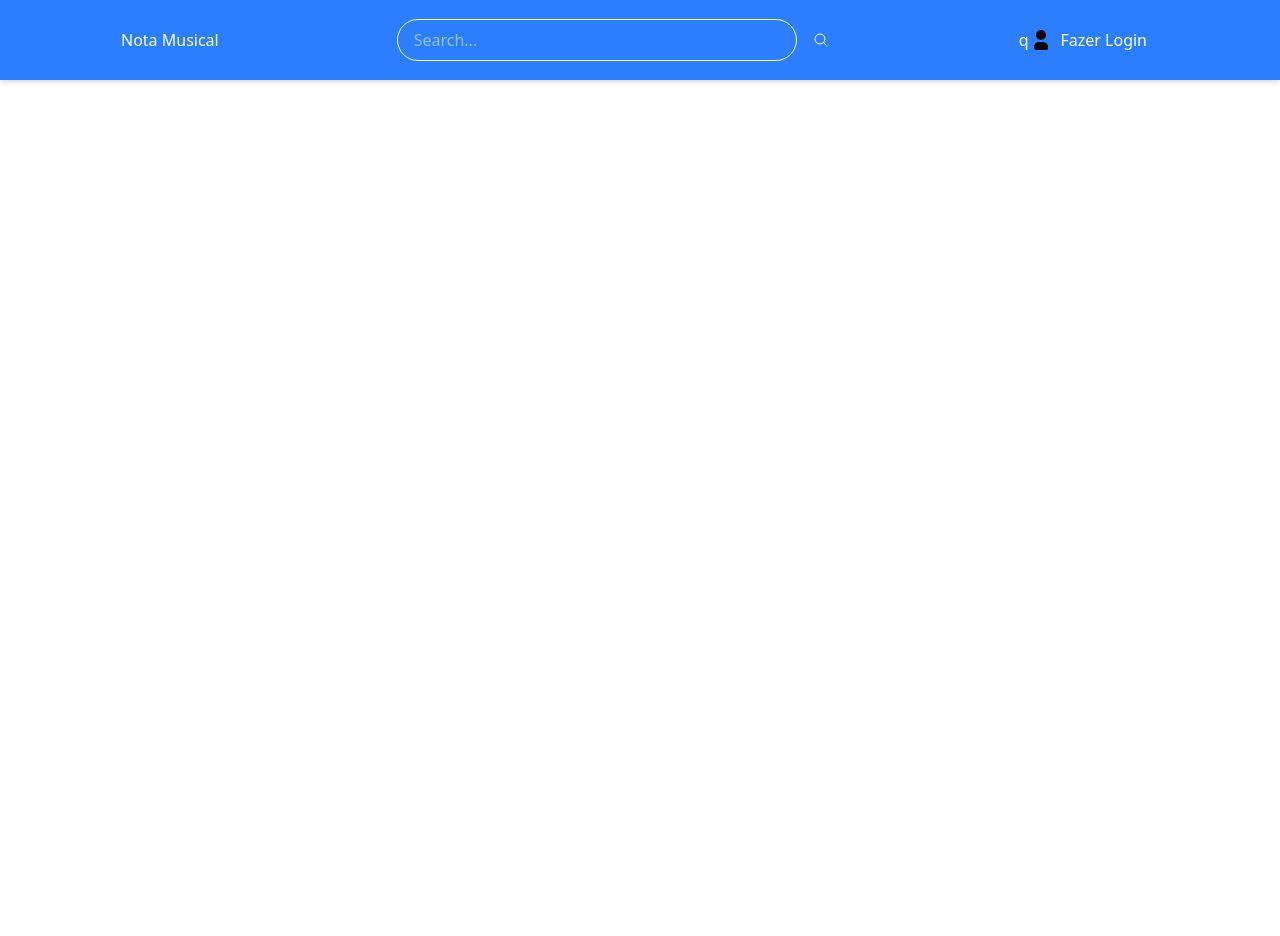
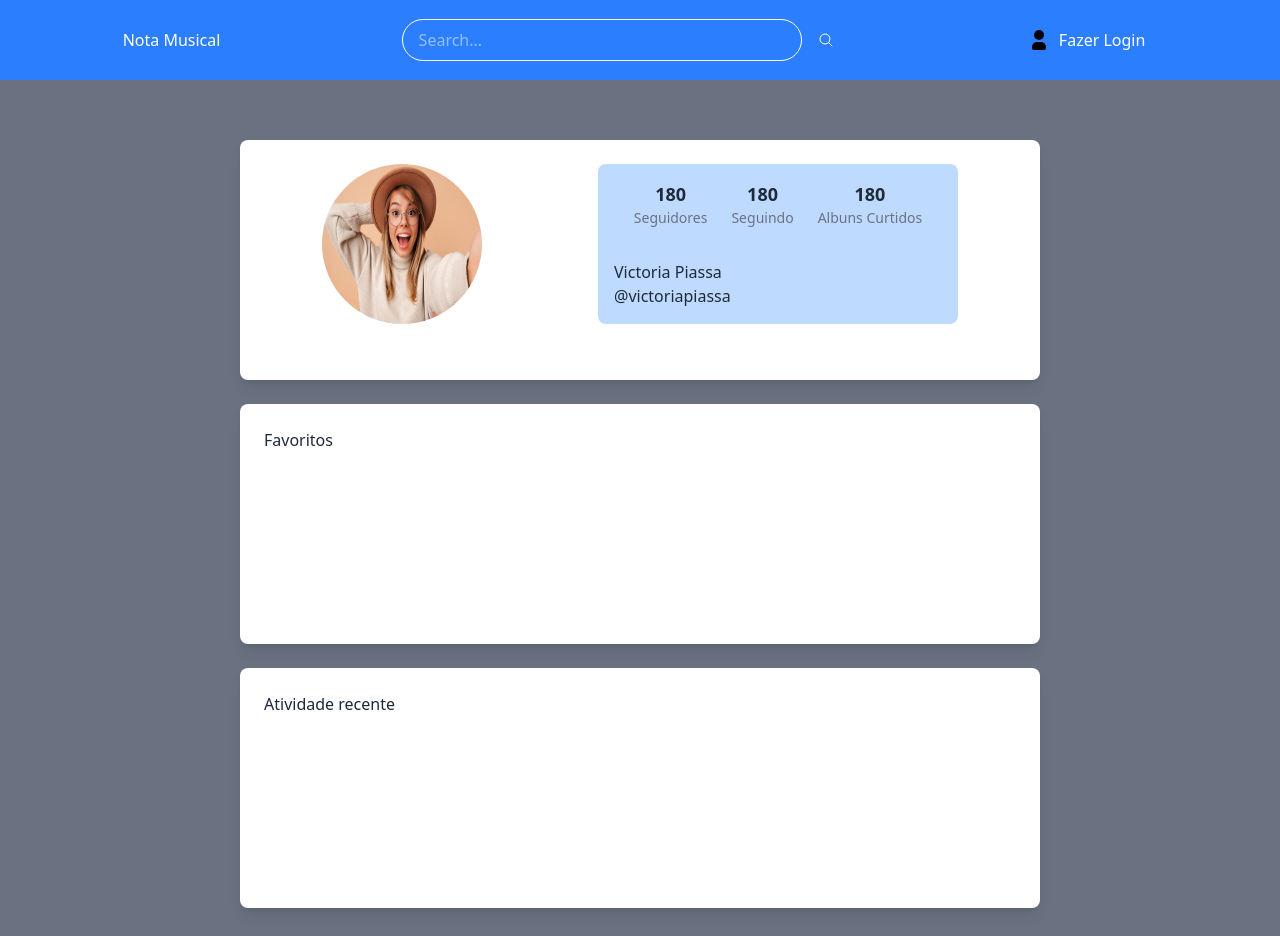
Before and after one commit to victoriapiassa/ClaqueteMovie, a Vue app: page /profile in a window 1280 px wide. Before the commit the page ends 800 px from the top, so only its background shows below. Built offline with nearby package versions, Linux system fonts and the light colour scheme; no server answers.

Commit message:
criação do profile

```diff
--- a/src/components/Appheader.vue
+++ b/src/components/Appheader.vue
@@ -13,10 +13,10 @@
             </div>
           <div v-if="user" class="flex items-center p-3">
                 <img src="@/assets/image/user-account.svg"  alt="User Account" />
-                <RouterLink to="/login" class="ml-2 text-white">  {{ user.name }} </RouterLink>
+                <RouterLink to="/profile" class="ml-2 text-white">  {{ user.name }} </RouterLink>
           <button @click="logout" class="ml-4 px-2 py-1 bg-red-500 rounded text-white">Sair</button>
           </div>
-          <div v-else class="flex items-center p-3">q
+          <div v-else class="flex items-center p-3">
                 <img src="@/assets/image/user-account.svg"  alt="User Account" />
                 <RouterLink to="/login" class="ml-2 text-white"> Fazer Login </RouterLink>
           </div>
--- /dev/null
+++ b/src/pages/profile.vue
@@ -0,0 +1,55 @@
+<script>
+
+export default {
+    name: 'profile'
+}
+
+
+</script>
+
+
+
+
+<template>
+
+<main class="flex flex-col items-center pt-12 bg-gray-500 text-white min-h-screen px-8 py-4" >
+
+
+    <div class="flex flex-col bg-white text-gray-800 rounded-lg shadow-lg h-60 p-6 w-200 m-3">
+
+        <div class="flex justify-around items-center ">
+             <img src="/src/assets/image/R.jpg" alt="Foto de Profile" class="  w-40 h-40 rounded-full "/>
+            <div class="bg-blue-200 w-90 h-40 rounded-lg p-4 flex flex-col justify-between">
+                <div class="flex justify-center gap-6 items-center ">
+                        <div class="text-center" >
+                            <span class="font-bold text-lg">180</span>
+                            <p class="text-sm text-gray-500 text-center">Seguidores</p>
+                        </div>
+                        <div class="text-center">
+                            <span class="font-bold text-lg">180</span>
+                            <p class="text-sm text-gray-500 text-center">Seguindo</p>
+                        </div>
+                        <div class="text-center">
+                            <span class="font-bold text-lg">180</span>
+                            <p class="text-sm text-gray-500 text-center">Albuns Curtidos</p>
+                        </div>
+                </div>
+                <div>
+                    <h1> Victoria Piassa </h1>
+                    <p>@victoriapiassa</p>
+                </div>
+
+            </div>
+        </div>
+
+    </div>
+    <div class="flex bg-white text-gray-800 rounded-lg shadow-lg h-60 p-6 w-200 m-3">
+        <p>Favoritos</p>
+    </div>
+    <div class="flex bg-white text-gray-800 rounded-lg shadow-lg h-60 p-6 w-200 m-3">
+        <p>Atividade recente</p>
+    </div>
+
+</main>
+
+</template>
--- a/src/router/indexRouter.js
+++ b/src/router/indexRouter.js
@@ -4,12 +4,15 @@ import { createRouter, createWebHistory } from 'vue-router';
 
 import login from '../pages/login.vue';
 import home from '../pages/home.vue';
+import profile from '../pages/profile.vue';
 
 const routes = [
 
   { path: '/', component: home},
   { path: '/login', component: login },
   { path: '/home/:id', component: home},
+  { path: '/profile', component: profile },
+
 ]
 
 const router = createRouter({
```
Also changed, not shown: src/assets/image/R.jpg (added).
